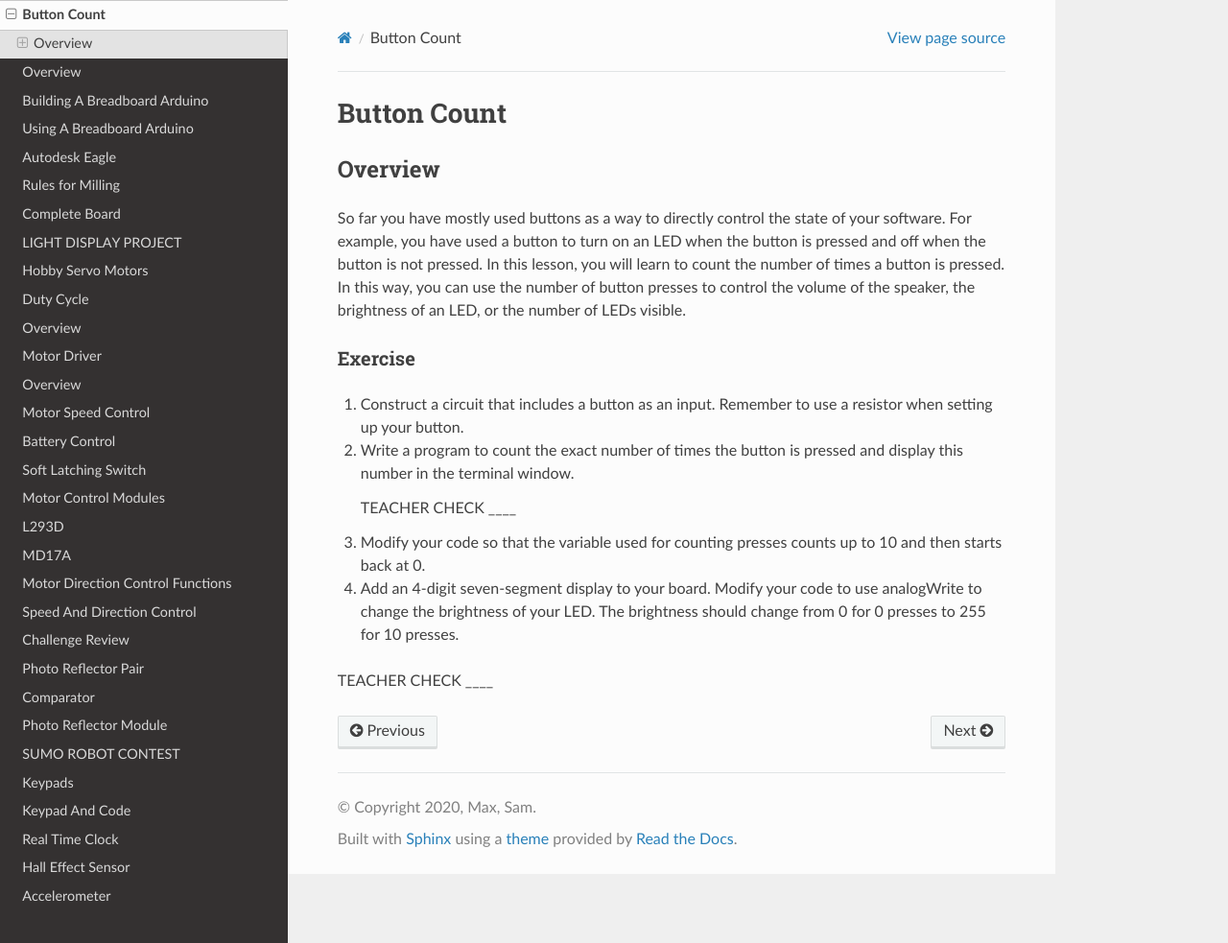
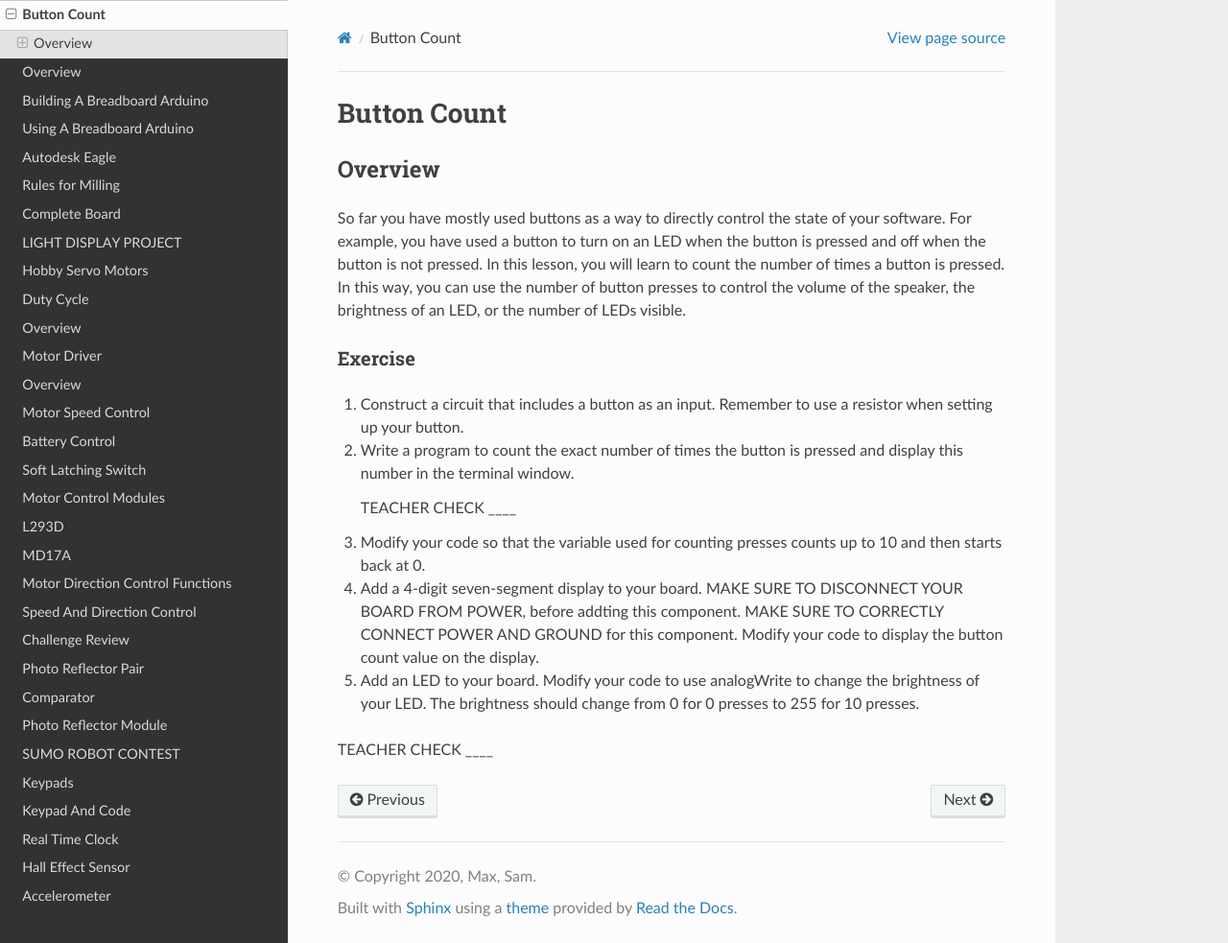
Before and after one commit to maxtkc/mvths-wiki, a Sphinx documentation site: the page built from docs/042b-button-software.rst, in a window 1280 px wide and 983 px high. Shown: the whole window at 96% size. Built offline with Sphinx 7.4.7 and the Read the Docs theme 2.0.0, drawn with Linux system fonts in a browser that asks for light colours; pages that are not in the unit, such as notebooks, are missing from menus.

Commit message:
Update 042b-button-software.rst

```diff
--- a/docs/042b-button-software.rst
+++ b/docs/042b-button-software.rst
@@ -17,6 +17,8 @@ Exercise
 
 #. Modify your code so that the variable used for counting presses counts up to 10 and then starts back at 0.
 
-#. Add an 4-digit seven-segment display to your board. Modify your code to use analogWrite to change the brightness of your LED. The brightness should change from 0 for 0 presses to 255 for 10 presses.
+#. Add a 4-digit seven-segment display to your board. MAKE SURE TO DISCONNECT YOUR BOARD FROM POWER, before addting this component. MAKE SURE TO CORRECTLY CONNECT POWER AND GROUND for this component. Modify your code to display the button count value on the display.
+
+#. Add an LED to your board. Modify your code to use analogWrite to change the brightness of your LED. The brightness should change from 0 for 0 presses to 255 for 10 presses.
 
 TEACHER CHECK \_\_\_\_
```
